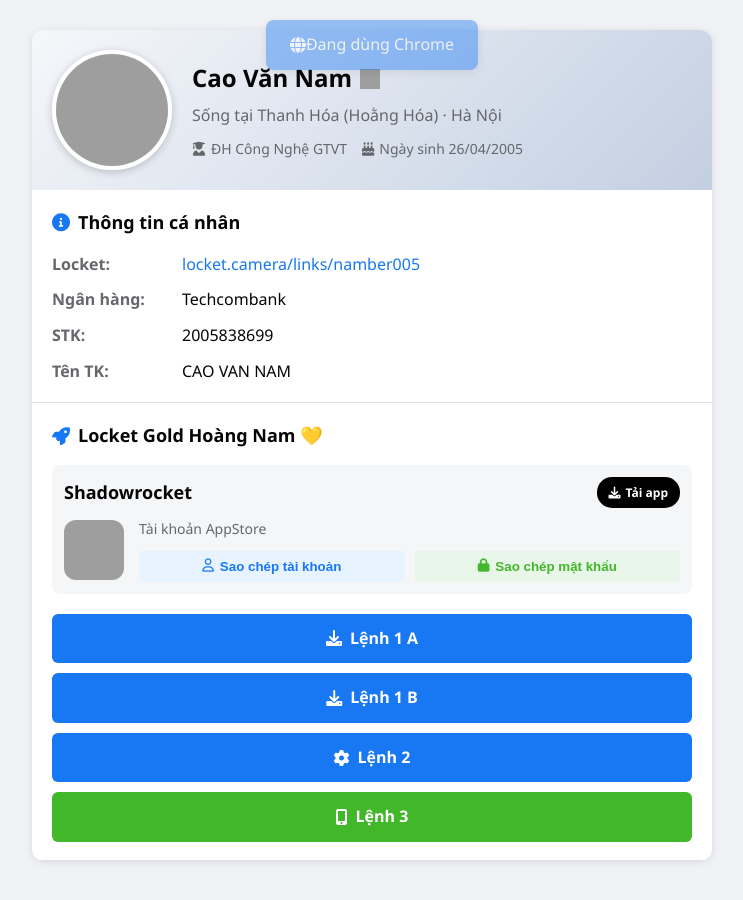
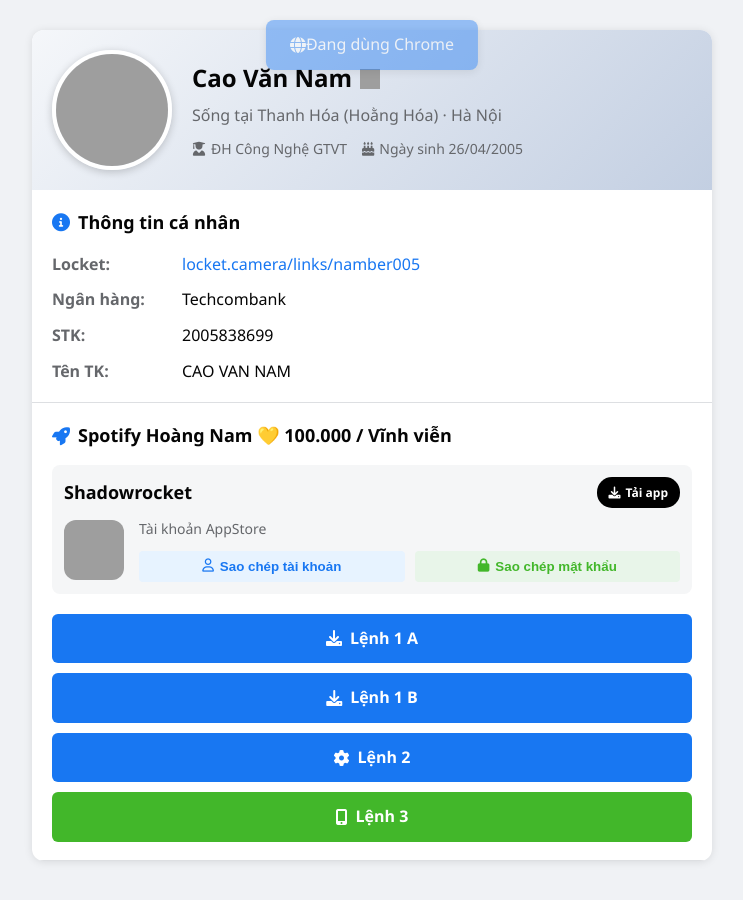
Before and after one commit to hoangnamnion/spotify, a plain HTML site: page index.html in a window 1280 px wide. Shown: the whole page, without its empty margins (268-1011 px from the left). Drawn offline with Linux system fonts and the light colour scheme; grey boxes are pictures that could not be loaded.

Commit message:
Update index.html

```diff
--- a/index.html
+++ b/index.html
@@ -466,7 +466,7 @@
         </div>
 
         <div class="section">
-            <h2 class="section-title"><i class="fas fa-rocket"></i> Locket Gold Hoàng Nam  💛 </h2>
+            <h2 class="section-title"><i class="fas fa-rocket"></i> Spotify  Hoàng Nam  💛 100.000 / Vĩnh viễn </h2>
 
             <div class="app-card">
                 <div class="app-header">
```
